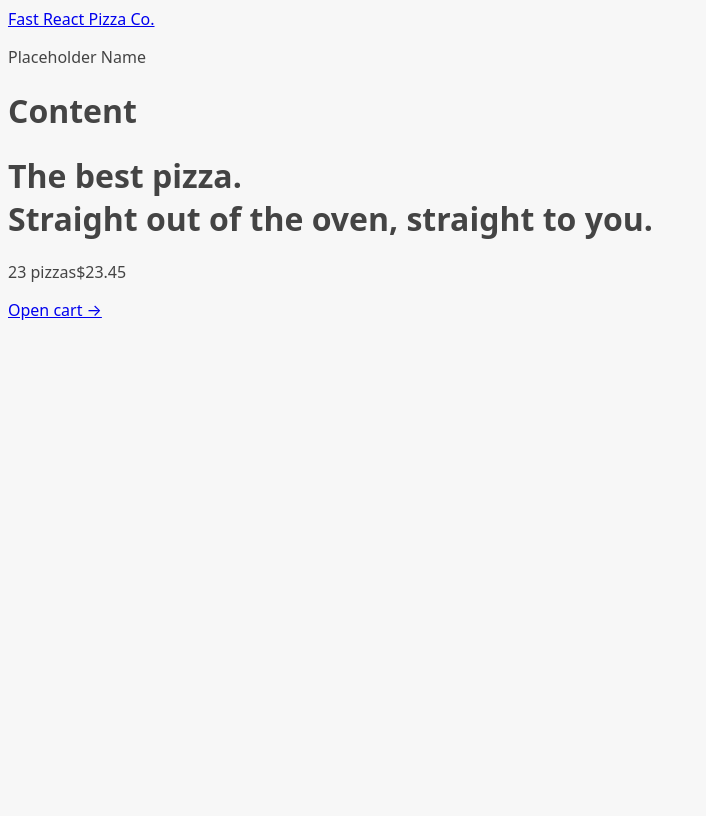
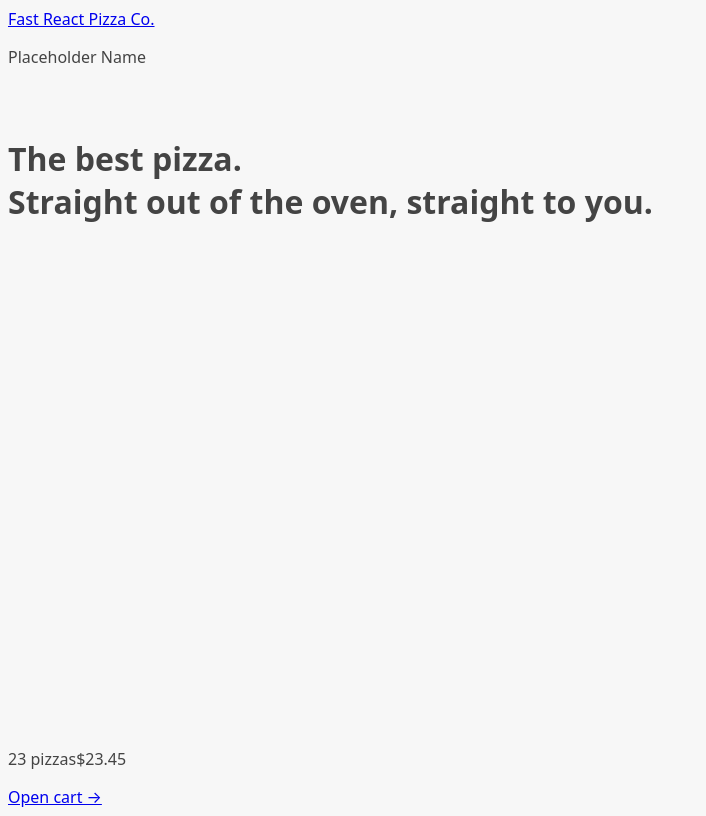
Before and after one commit to psychokot11/fast-pizza, a React (Vite) app in the folder fast-pizza/: page / in a window 1280 px wide. Shown: the whole page, without its empty margins (0-706 px from the left). Built offline with nearby package versions, Linux system fonts and the light colour scheme.

Commit message:
loader component

```diff
--- a/fast-pizza/src/ui/AppLayout.jsx
+++ b/fast-pizza/src/ui/AppLayout.jsx
@@ -1,17 +1,22 @@
-import { Outlet } from "react-router-dom"
+import { Outlet, useNavigation } from "react-router-dom"
 import Header from "./Header"
 import CartOverview from "../features/cart/CartOverview"
+import Loader from "./Loader"
 
 function AppLayout() {
+    const navigation = useNavigation()
+    const isLoading = navigation.state === 'loading'
+    console.log('isLoading:', isLoading)
+
     return (
-        <>
+        <div className="layout">
+            {isLoading && <Loader />}
             <Header />
             <main>
-                <h1>Content</h1>
                 <Outlet />
             </main>
             <CartOverview />
-        </>
+        </div>
     )
 }
 
--- /dev/null
+++ b/fast-pizza/src/ui/Loader.jsx
@@ -0,0 +1,8 @@
+function Loader() {
+    return (
+        <div className="loader">
+        </div>
+    )
+}
+
+export default Loader
```
